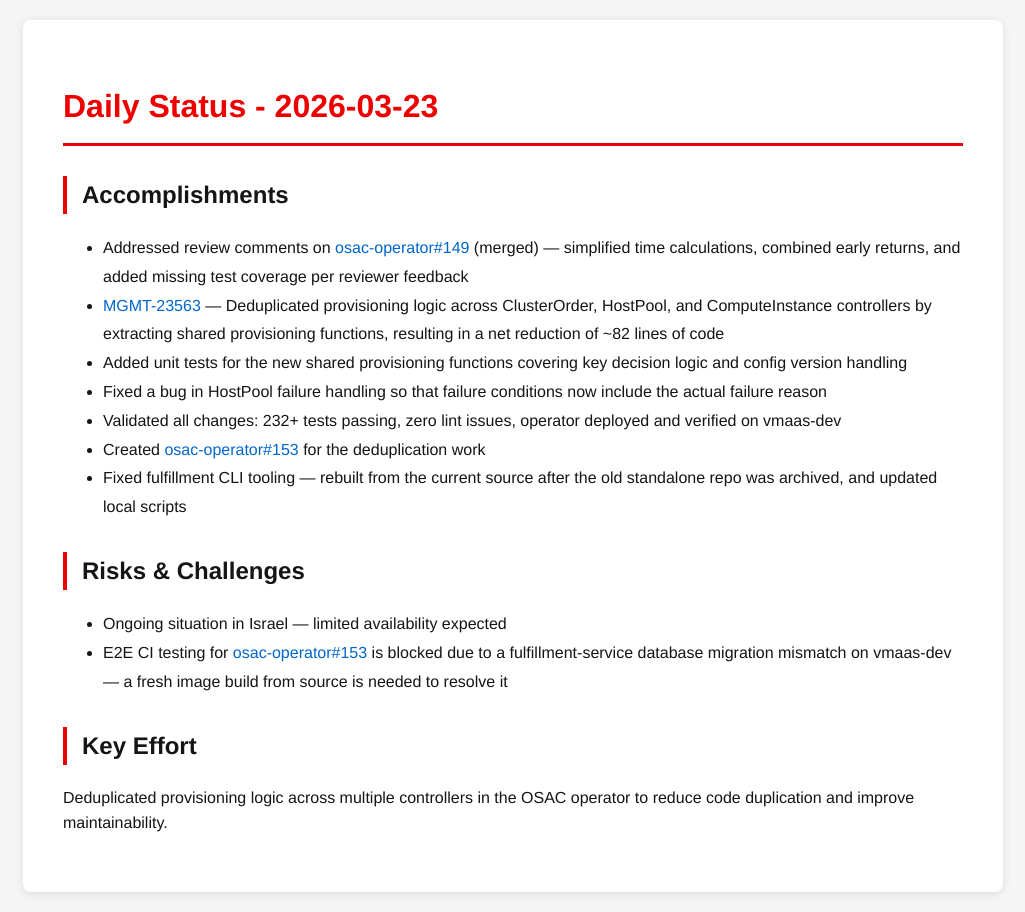
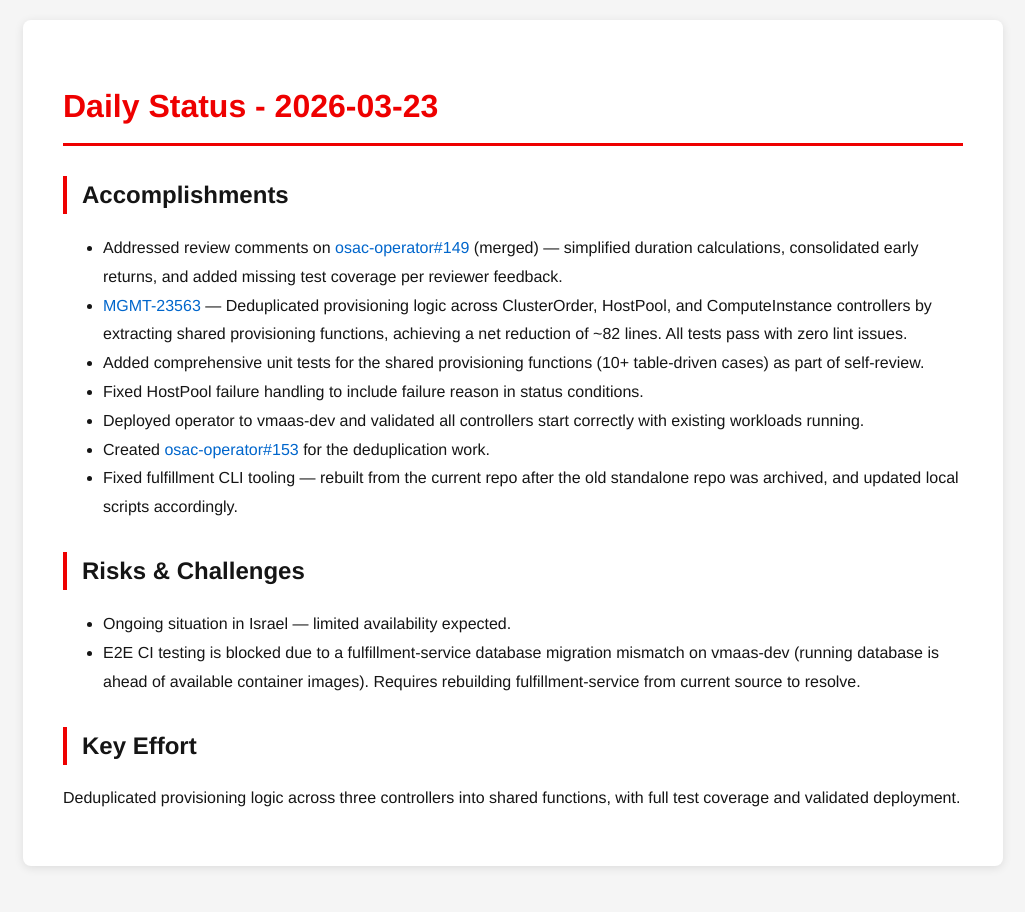
Before and after one commit to tzvatot/daily-status, a Jekyll site: the page built from 2026-03-23.md, in a window 1280 px wide. Shown: the whole page, without its empty margins (127-1152 px from the left). Built offline with Jekyll 4.4.1, drawn with Linux system fonts in a browser that asks for light colours.

Commit message:
Daily status update - 2026-03-23

```diff
--- a/2026-03-23.md
+++ b/2026-03-23.md
@@ -7,17 +7,17 @@ date: 2026-03-23
 # Daily Status - 2026-03-23
 
 ## Accomplishments
-- Addressed review comments on [osac-operator#149](https://github.com/osac-project/osac-operator/pull/149) (merged) — simplified time calculations, combined early returns, and added missing test coverage per reviewer feedback
-- [MGMT-23563](https://issues.redhat.com/browse/MGMT-23563) — Deduplicated provisioning logic across ClusterOrder, HostPool, and ComputeInstance controllers by extracting shared provisioning functions, resulting in a net reduction of ~82 lines of code
-- Added unit tests for the new shared provisioning functions covering key decision logic and config version handling
-- Fixed a bug in HostPool failure handling so that failure conditions now include the actual failure reason
-- Validated all changes: 232+ tests passing, zero lint issues, operator deployed and verified on vmaas-dev
-- Created [osac-operator#153](https://github.com/osac-project/osac-operator/pull/153) for the deduplication work
-- Fixed fulfillment CLI tooling — rebuilt from the current source after the old standalone repo was archived, and updated local scripts
+- Addressed review comments on [osac-operator#149](https://github.com/osac-project/osac-operator/pull/149) (merged) — simplified duration calculations, consolidated early returns, and added missing test coverage per reviewer feedback.
+- [MGMT-23563](https://issues.redhat.com/browse/MGMT-23563) — Deduplicated provisioning logic across ClusterOrder, HostPool, and ComputeInstance controllers by extracting shared provisioning functions, achieving a net reduction of ~82 lines. All tests pass with zero lint issues.
+- Added comprehensive unit tests for the shared provisioning functions (10+ table-driven cases) as part of self-review.
+- Fixed HostPool failure handling to include failure reason in status conditions.
+- Deployed operator to vmaas-dev and validated all controllers start correctly with existing workloads running.
+- Created [osac-operator#153](https://github.com/osac-project/osac-operator/pull/153) for the deduplication work.
+- Fixed fulfillment CLI tooling — rebuilt from the current repo after the old standalone repo was archived, and updated local scripts accordingly.
 
 ## Risks & Challenges
-- Ongoing situation in Israel — limited availability expected
-- E2E CI testing for [osac-operator#153](https://github.com/osac-project/osac-operator/pull/153) is blocked due to a fulfillment-service database migration mismatch on vmaas-dev — a fresh image build from source is needed to resolve it
+- Ongoing situation in Israel — limited availability expected.
+- E2E CI testing is blocked due to a fulfillment-service database migration mismatch on vmaas-dev (running database is ahead of available container images). Requires rebuilding fulfillment-service from current source to resolve.
 
 ## Key Effort
-Deduplicated provisioning logic across multiple controllers in the OSAC operator to reduce code duplication and improve maintainability.
+Deduplicated provisioning logic across three controllers into shared functions, with full test coverage and validated deployment.
```
